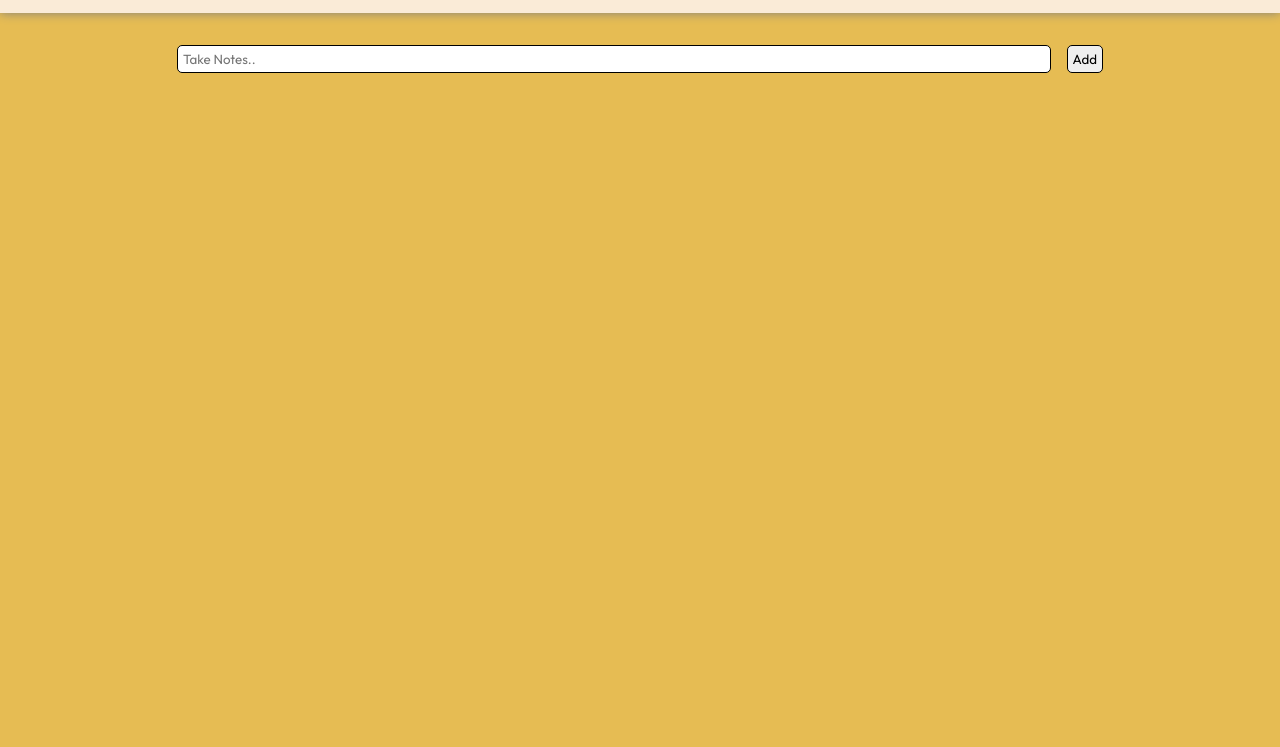
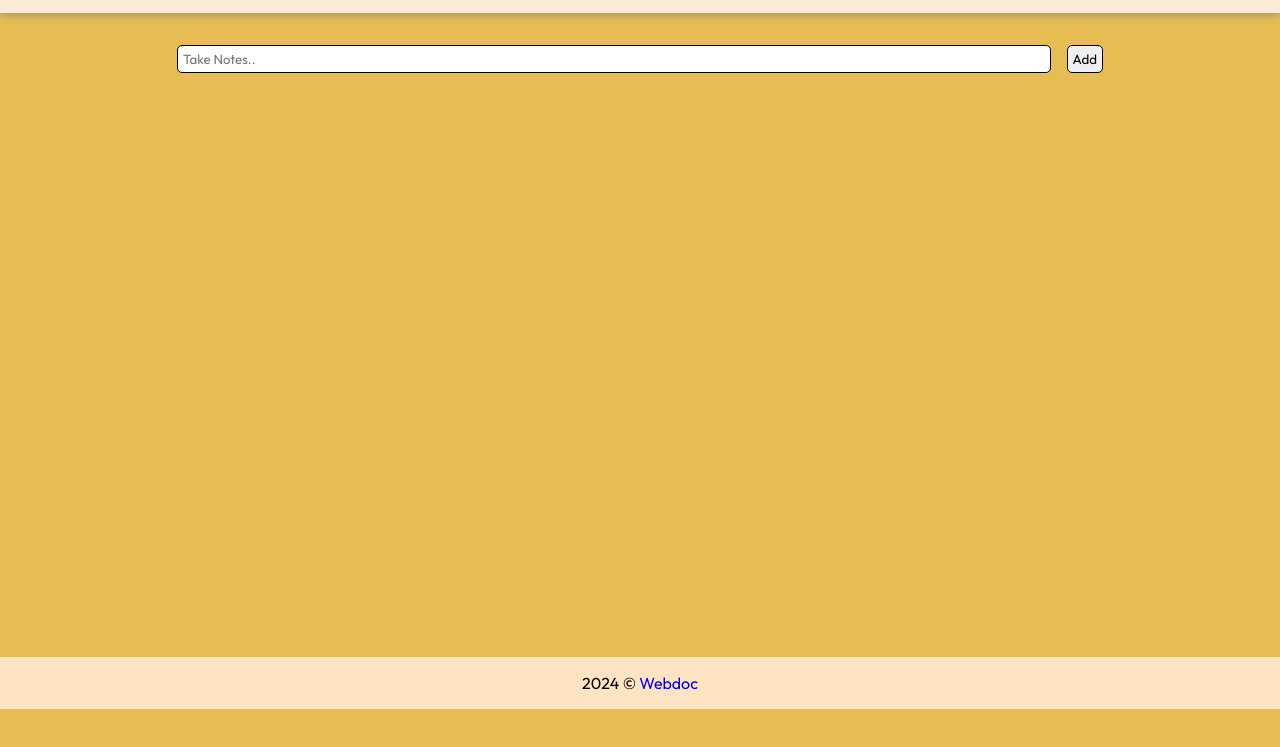
Before and after one commit to Dharshacr7/Note-Taking-App, a plain HTML site: page index.html in a window 1280 px wide. Shown: the part 91-838 px from the top of the page. Drawn offline with Linux system fonts and the light colour scheme.

Commit message:
Final commit

```diff
--- a/index.html
+++ b/index.html
@@ -17,6 +17,7 @@
         <button id="addBtn">Add</button>
     </div>
     <main id="main"></main>
+    <footer>2024 &copy <a href="https://webdoc-portfolio.netlify.com">Webdoc</a></footer>
 <script src="./index.js"></script>
 </body>
 </html>
--- a/styles.css
+++ b/styles.css
@@ -111,6 +111,15 @@ main{
 }
 
 
+footer{
+    position: fixed;
+    bottom: 0;
+    padding: 1rem;
+    background-color: bisque;
+    width: 100%;
+    text-align: center;
+}
+
 @media screen and (max-width: 527px){
     .note-container{
         grid-template-columns: repeat(1,100%);
```
